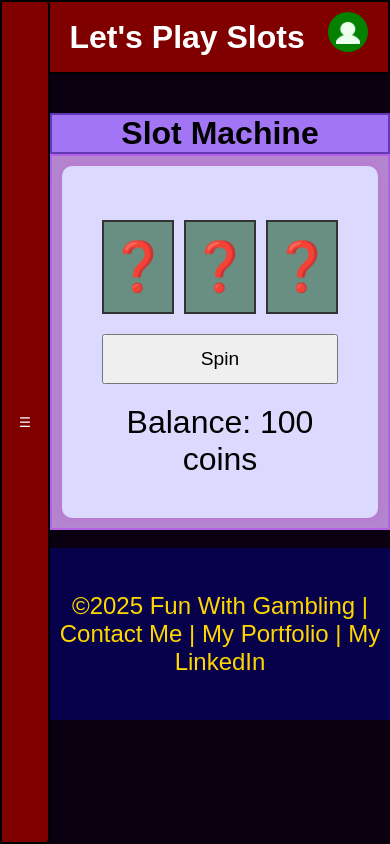
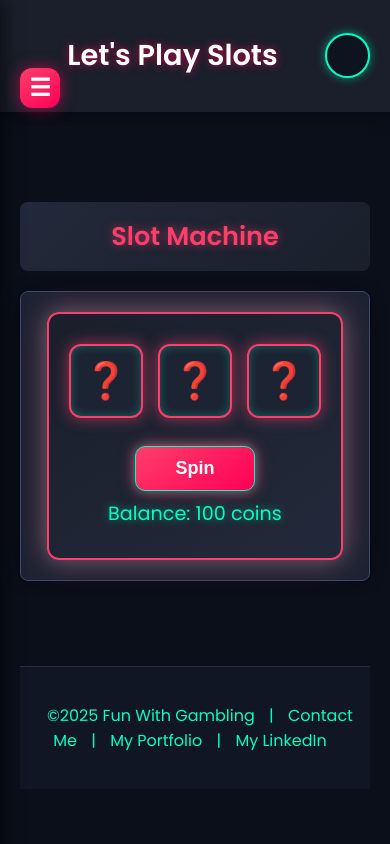
Before and after one commit to FreePirat/FunWithGambling, a plain HTML site: page games/slots.html in a window 390 px wide. Drawn offline with Linux system fonts and the light colour scheme.

Commit message:
Changed overall look to make the website look much more appealing

```diff
--- a/games/slots.html
+++ b/games/slots.html
@@ -5,7 +5,7 @@
     <meta name="viewport" content="width=device-width, initial-scale=1.0">
     <title>Slots</title>
     <link rel="stylesheet" href="../styles.css">
-    <link rel="stylesheet" href="styles/slots.css">
+    <link href="https://fonts.googleapis.com/css2?family=Poppins:wght@400;600&display=swap" rel="stylesheet">
 </head>
 <body>
 <header>
@@ -27,7 +27,7 @@
 
 <script src="../script.js"></script>
 
-<main>
+<main class="game-page">
 <br/>
 <div class="center">
     <h1 class="section">Slot Machine</h1>
--- a/games/styles/blackjack.css
+++ /dev/null
@@ -1,67 +0,0 @@
-body {
-    font-family: Arial, sans-serif;
-    text-align: center;
-}
-
-.hidden {
-    visibility: hidden;
-}
-.button-container {
-    display: flex;
-    justify-content: center;
-     gap: 10px;
-    margin-top: 20px;
-}
-
-button {
-    font-size: x-large;
-}
-
-.card-container {
-    display: flex;
-    gap: 10px;
-    flex-wrap: wrap;
-    justify-content: center;
-}
-
-.card {
-    display: flex;
-    flex-direction: column;
-    align-items: center;
-    justify-content: center;
-    width: 100px;
-    height: 140px;
-    border: 2px solid black;
-    border-radius: 10px;
-    background-color: white;
-    font-size: 24px;
-    font-weight: bold;
-    text-align: center;
-    position: relative;
-}
-
-.card .suit-top {
-    position: absolute;
-    top: 5px;
-    left: 5px;
-    font-size: 18px;
-}
-
-.card .suit-bottom {
-    position: absolute;
-    bottom: 5px;
-    right: 5px;
-    font-size: 18px;
-    transform: rotate(180deg);
-}
-
-#chipAmt{
-    font-size: xx-large;
-}
-
-@media (max-width: 768px) {
-    .card {
-        width: 50px;
-        height: 80px;
-    }
-}
--- a/games/styles/poker.css
+++ /dev/null
@@ -1,67 +0,0 @@
-body {
-    font-family: Arial, sans-serif;
-    text-align: center;
-}
-
-.hidden {
-    visibility: hidden;
-}
-.button-container {
-    display: flex;
-    justify-content: center;
-     gap: 10px;
-    margin-top: 20px;
-}
-
-button {
-    font-size: x-large;
-}
-
-.card-container {
-    display: flex;
-    gap: 10px;
-    flex-wrap: wrap;
-    justify-content: center;
-}
-
-.card {
-    display: flex;
-    flex-direction: column;
-    align-items: center;
-    justify-content: center;
-    width: 100px;
-    height: 140px;
-    border: 2px solid black;
-    border-radius: 10px;
-    background-color: white;
-    font-size: 24px;
-    font-weight: bold;
-    text-align: center;
-    position: relative;
-}
-
-.card .suit-top {
-    position: absolute;
-    top: 5px;
-    left: 5px;
-    font-size: 18px;
-}
-
-.card .suit-bottom {
-    position: absolute;
-    bottom: 5px;
-    right: 5px;
-    font-size: 18px;
-    transform: rotate(180deg);
-}
-
-#chipAmt{
-    font-size: xx-large;
-}
-
-@media (max-width: 768px) {
-    .card {
-        width: 50px;
-        height: 80px;
-    }
-}
--- a/games/styles/slots.css
+++ /dev/null
@@ -1,81 +0,0 @@
-.slot-machine {
-    display: inline-block;
-    background: #dcd9ff;
-    padding: 200px;
-    padding-top: 125px;
-    border-radius: 10px;
-    box-shadow: 0 0 10px rgba(229, 31, 255, 0.2);
-}
-.reels {
-    display: flex;
-    justify-content: center;
-    gap: 10px;
-    margin-bottom: 20px;
-}
-.reel {
-    width: 300px;
-    height: 300px;
-    display: flex;
-    align-items: center;
-    justify-content: center;
-    font-size: 96px;
-    font-weight: bold;
-    background: #688f82;
-    border: 2px solid #333;
-    text-align: center;
-}
-.controls {
-    margin-top: 10px;
-}
-.balance {
-    margin-top: 10px;
-    font-size: xx-large;
-}
-.centerbutton{
-    margin-top: 10px;
-    display: flex;
-    justify-content: center;
-}
-.spin{
-    width: 100%;
-    height: 100px;
-    font-size: xx-large;
-}
-#winAmt{
-    font-size: xx-large;
-    margin-bottom: 10%;
-}
-
-@media (max-width: 1280px) {
-    .slot-machine {
-        padding: 80px;
-    }
-
-    .reel {
-        width: 150px;
-        height: 150px;
-        font-size: 48px;
-    }
-}
-
-@media (max-width: 768px) {
-    .slot-machine {
-        padding: 40px;
-        padding-top: 30px;
-        margin: 0 auto;
-        display: block;
-        max-width: 90%;
-    }
-    .reel {
-        width: 90px;
-        height: 90px;
-        font-size: 48px;
-    }
-    .spin {
-        height: 50px;
-        font-size: larger;
-    }
-    #winAmt{
-        font-size: larger;
-    }
-}
--- a/styles.css
+++ b/styles.css
@@ -1,8 +1,12 @@
+/* ==========================
+   GLOBAL STYLES / MAIN PAGE
+========================== */
 body {
-    font-family: Arial, sans-serif;
+  font-family: 'Poppins', Arial, sans-serif;
   margin: 0;
   padding: 0;
-    background-color: #0a000f;
+  background-color: #0a0f1a;
+  color: #f1f1f1;
   min-height: 100vh;
 }
 
@@ -11,26 +15,30 @@ body {
   height: 100vh;
   display: flex;
   align-items: center;
+  justify-content: center;
 }
 
 .menu-button {
   position: fixed;
-    top: 0;
-    left: 0;
+  top: 20px;
+  left: 20px;
   width: 50px;
-    height: 100vh;
-    background-color: #800000;
+  height: 50px;
+  background: linear-gradient(145deg, #ff3e6c, #ff0055);
   border: none;
+  border-radius: 12px;
   cursor: pointer;
-    z-index: 2;
+  color: #fff;
+  font-size: 1.5rem;
   display: flex;
+  align-items: center;
   justify-content: center;
-    align-items: center;
-    transition: left 0.3s ease;
-    border-radius: 0 5px 5px 0;
+  box-shadow: 0 0 15px rgba(255, 0, 85, 0.6);
+  transition: transform 0.3s ease;
   z-index: 101;
-    border: 2px solid black;
-    color: white;
+}
+.menu-button:hover {
+  transform: scale(1.1);
 }
 
 .menu {
@@ -39,202 +47,315 @@ body {
   left: -400px;
   width: 400px;
   height: 100%;
-    background-color: #27003a;
+  background: #141824;
   display: flex;
   flex-direction: column;
-    padding-bottom: 20px;
+  padding-top: 80px;
   transition: left 0.3s ease;
+  box-shadow: 5px 0 15px rgba(0, 0, 0, 0.5);
   z-index: 100;
 }
 
+.menu.open {
+  left: 0px;
+}
+
 .menu a {
-    color: rgb(62, 238, 200);
+  color: #00ffc3;
   text-decoration: none;
-    font-size: xx-large;
-    transition: color 0.3s ease;
-    display: inline-block;
-    padding: 10px 20px;
-    border-bottom: 2px solid #2c2013;
-    line-height: 60px;
+  font-size: 1.5rem;
+  padding: 15px 25px;
+  border-bottom: 1px solid rgba(255, 255, 255, 0.1);
+  transition: background 0.3s, color 0.3s;
+}
+.menu a:hover {
+  background: rgba(255, 0, 85, 0.2);
+  color: #fff;
 }
 
 .menu-footer {
-    color: white;
   margin-top: auto;
-    padding-top: 20px;
-    font-size: xx-large;
-    background-color: #07004b
-  }
-
-  .menu a:hover {
-    background-color: #4B3621;
-    color: rgb(255, 255, 255);
-    padding: 10px 20px;
-  }
-
-  .menu.open {
-    left: 0;
-  }
-
-  .menu.open + .menu-button {
-    left: 400px;
-  }
-
-  main {
-    margin-left: 60px;
-    transition: margin-left 0.3s ease;
-  }
-
-  .center{
+  padding: 15px;
   text-align: center;
-  }
-
-  p{
-    font-size: x-large;
-  }
-
-  .textbox{
-    background-color: #b486cf;
-    border: 2px, solid, #b561e6;
-    padding: 10px;
-    margin-top: 0;
-  }
-
-  .textbox a{
-    text-decoration: none;
-  }
-
-  .textbox img:hover{
-    filter: brightness(0.75);
-  }
-
-  .section{
-    background-color: #a275f5;
-    border: 2px, solid, #6338b4;
-    margin-bottom: 0;
-  }
-
-  footer{
-    background-color: #07004b;
-    color: #FFD700;
-    text-align: center;
-    padding: 20px 0;
-    width: 100%;
-  }
-
-  footer a {
-    color: #FFD700;
-    text-decoration: none;
-  }
-
-  footer a:hover {
-    color: #ffffff;
+  font-size: 1rem;
+  color: #aaa;
+  border-top: 1px solid rgba(255, 255, 255, 0.1);
 }
 
 header {
   position: sticky;
   top: 0;
-    background-color: #800000;
-    color: #ffffff;
-    padding: 10px 20px;
+  background: #1a1f2b;
+  color: #fff;
+  padding: 15px 20px;
   display: flex;
   justify-content: space-between;
   align-items: center;
+  box-shadow: 0 2px 15px rgba(0, 0, 0, 0.5);
   z-index: 99;
-    border: 2px solid black;
 }
-
 .header-title {
-    font-size: xx-large;
+  font-size: 1.8rem;
   font-weight: bold;
-    margin: 0;
-    margin-left: 7%;
+  text-shadow: 0 0 8px rgba(255, 0, 85, 0.7);
   flex-grow: 1;
   text-align: center;
 }
 
 .avatar-btn {
-    width: 40px;
-    height: 40px;
+  width: 45px;
+  height: 45px;
   border-radius: 50%;
-    border: none;
-    background-color: #048100;
+  border: 2px solid #00ffc3;
+  background: #0e141f;
   display: flex;
   justify-content: center;
   align-items: center;
   cursor: pointer;
   overflow: hidden;
+  box-shadow: 0 0 10px rgba(0, 255, 195, 0.5);
 }
 
-  .guest-avatar {
-    background-image: url('img/guest-avatar.png');
-    background-size: cover;
-    background-position: center;
-    width: 100%;
-    height: 100%;
+main {
+  margin: 40px auto;
+  max-width: 1000px;
+  padding: 0 20px;
+  transition: margin-left 0.3s ease;
+}
+.center {
+  text-align: center;
 }
 
-  .profile-avatar {
-    background-image: url('profile-placeholder.png');
-    background-size: cover;
-    background-position: center;
-    width: 40px;
-    height: 40px;
-    border-radius: 50%;
+.section {
+  background: linear-gradient(135deg, #22293a, #1a1f2b);
+  color: #ff3e6c;
+  font-size: 1.6rem;
+  padding: 15px;
+  margin: 25px 0 10px;
+  border-radius: 8px;
+  text-shadow: 0 0 10px rgba(255, 62, 108, 0.5);
+}
+
+.textbox {
+  background: #1c2333;
+  border: 1px solid #3a4a6f;
+  padding: 20px;
+  margin: 20px 0;
+  border-radius: 8px;
+  box-shadow: 0 0 15px rgba(0, 0, 0, 0.3);
+}
+.textbox img {
+  width: 220px;
+  height: 220px;
+  margin: 10px;
+  border-radius: 10px;
+  transition: transform 0.2s, filter 0.2s;
+}
+.textbox img:hover {
+  transform: scale(1.05);
+  filter: brightness(0.8);
 }
 
 form {
-    max-width: 100%;
-    margin: 20px auto;
+  background: #1c2333;
+  border: 1px solid #3a4a6f;
   padding: 20px;
-    border: 2px solid #33003d;
-    background-color: #573f83;
-    border-radius: 5px;
+  border-radius: 8px;
+  margin: 20px 0;
   display: grid;
   place-items: center;
-    margin-top: 0;
+}
+label {
+  color: #ddd;
+  font-weight: bold;
+}
+input, textarea, button {
+  width: 80%;
+  margin: 8px 0;
+  padding: 10px;
+  background: #101624;
+  border: 1px solid #00ffc3;
+  border-radius: 5px;
+  color: #f1f1f1;
+  font-size: 1rem;
+}
+button {
+  background: linear-gradient(145deg, #ff3e6c, #ff0055);
+  color: white;
+  font-weight: bold;
+  cursor: pointer;
+  transition: transform 0.3s ease;
+}
+button:hover {
+  transform: scale(1.05);
 }
 
-  label, input, textarea, button {
-    display: block;
-    margin-bottom: 10px;
-    width: 40%;
-    padding: 8px;
-    box-sizing: border-box;
+footer {
+  background: #101624;
+  color: #00ffc3;
+  text-align: center;
+  padding: 20px 0;
+  margin-top: 40px;
+  border-top: 1px solid rgba(255, 255, 255, 0.1);
 }
-
-  label{
-    color: white;
+footer a {
+  color: #00ffc3;
+  text-decoration: none;
+  margin: 0 10px;
 }
-
-  input, textarea {
-    background-color: #1E1E1E;
-    color: #E0E0E0;
-    border: 1px solid #BB86FC;
-    border-radius: 5px;
-  }
-
-  .textbox img{
-    width: 200px;
-    height: 200px;
+footer a:hover {
+  color: #ff3e6c;
 }
 
 @media (max-width: 768px) {
   .menu {
+    width: 300px;
     left: -300px;
-      width: 300px;
-      padding-left: 0px;
+  }
+  .menu.open{
+    left: 0px;
+  }
+  .menu-button{
+    top: 60px;
+    width: 40px;
+    height: 40px;
+  }
+  .menu.open + .menu-button{
+    top: 25px;
+  }
 }
 
-    .menu.open + .menu-button {
-      left: 300px;
+/* ==========================
+   GAME-SPECIFIC STYLES
+   Only applies to pages with <main class="game-page">
+========================== */
+.game-page .hidden { visibility: hidden; }
+
+.game-page .button-container {
+  display: flex;
+  justify-content: center;
+  gap: 10px;
+  margin-top: 20px;
 }
 
-    label, input, textarea, button {
-      width: 80%;
+.game-page button { font-size: x-large; }
+
+/* CARD STYLES (Blackjack & Poker) */
+.game-page .card-container {
+  display: flex;
+  gap: 10px;
+  flex-wrap: wrap;
+  justify-content: center;
+  margin-top: 15px;
 }
 
-    main{
-      margin-left: 50px;
+.game-page .card {
+  display: flex;
+  flex-direction: column;
+  align-items: center;
+  justify-content: center;
+  width: 100px;
+  height: 140px;
+  border: 2px solid black;
+  border-radius: 10px;
+  background-color: white;
+  color: black;
+  font-size: 24px;
+  font-weight: bold;
+  text-align: center;
+  position: relative;
 }
+
+.game-page .card .suit-top,
+.game-page .card .suit-bottom {
+  position: absolute;
+  font-size: 18px;
 }
+
+.game-page .card .suit-top { top: 5px; left: 5px; }
+.game-page .card .suit-bottom { bottom: 5px; right: 5px; transform: rotate(180deg); }
+
+.game-page #chipAmt,
+.game-page .balance,
+.game-page #winAmt { font-size: xx-large; }
+
+/* SLOT MACHINE */
+.game-page .slot-machine {
+  display: inline-block;
+  background: linear-gradient(145deg, #1a1f2b, #22293a);
+  padding: 50px 30px;
+  border-radius: 12px;
+  box-shadow: 0 0 30px rgba(255, 62, 108, 0.5), 0 0 20px rgba(0, 255, 195, 0.3);
+  text-align: center;
+  max-width: 500px;
+  margin: 0 auto;
+  border: 2px solid #ff3e6c;
+}
+
+.game-page .reels {
+  display: flex;
+  justify-content: center;
+  gap: 15px;
+  margin-bottom: 20px;
+}
+
+.game-page .reel {
+  width: 120px;
+  height: 120px;
+  display: flex;
+  align-items: center;
+  justify-content: center;
+  font-size: 64px;
+  font-weight: bold;
+  background: #1c2333;
+  border: 2px solid #ff3e6c;
+  border-radius: 12px;
+  text-align: center;
+  box-shadow: 0 0 15px rgba(255, 62, 108, 0.6), inset 0 0 10px rgba(0, 255, 195, 0.3);
+  color: #fff;
+}
+
+.game-page .centerbutton {
+  margin-top: 15px;
+  display: flex;
+  justify-content: center;
+}
+
+.game-page .spin {
+  width: 150px;
+  height: 60px;
+  font-size: 24px;
+  border-radius: 10px;
+  background: linear-gradient(145deg, #ff3e6c, #ff0055);
+  color: #fff;
+  font-weight: bold;
+  box-shadow: 0 0 15px rgba(255, 62, 108, 0.7), 0 0 10px rgba(0, 255, 195, 0.4);
+  cursor: pointer;
+  transition: transform 0.2s, box-shadow 0.2s;
+}
+
+.game-page .spin:hover {
+  transform: scale(1.05);
+  box-shadow: 0 0 25px rgba(255, 62, 108, 0.9), 0 0 20px rgba(0, 255, 195, 0.6);
+}
+
+.game-page .balance,
+.game-page #winAmt {
+  font-size: xx-large;
+  color: #00ffc3;
+  text-shadow: 0 0 8px rgba(0, 255, 195, 0.5);
+}
+
+/* RESPONSIVE */
+@media (max-width: 1280px) {
+  .game-page .reel { width: 100px; height: 100px; font-size: 48px; }
+  .game-page .spin { width: 130px; height: 50px; font-size: 20px; }
+}
+
+@media (max-width: 768px) {
+  .game-page .reel { width: 70px; height: 70px; font-size: 36px; }
+  .game-page .spin { width: 120px; height: 45px; font-size: 18px; }
+  .game-page .slot-machine { padding: 30px 20px; max-width: 90%; }
+  .game-page #winAmt,
+  .game-page .balance { font-size: larger; }
+}
```
Also changed, not shown: contact.html (+1 -0 lines), game.html (+1 -0 lines), games/blackjack.html (+2 -2 lines), games/poker.html (+2 -2 lines), index.html (+1 -0 lines). Lines whose indentation alone changed are shown as unchanged.
